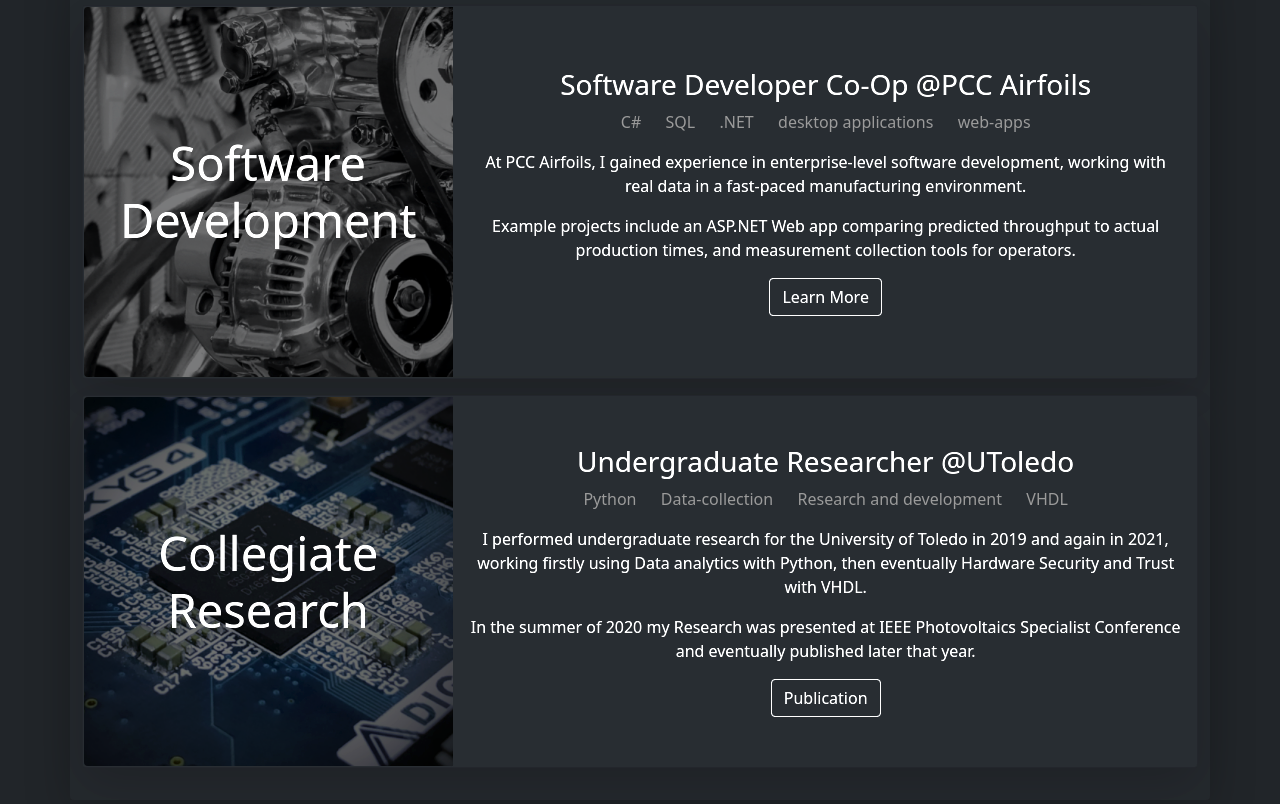
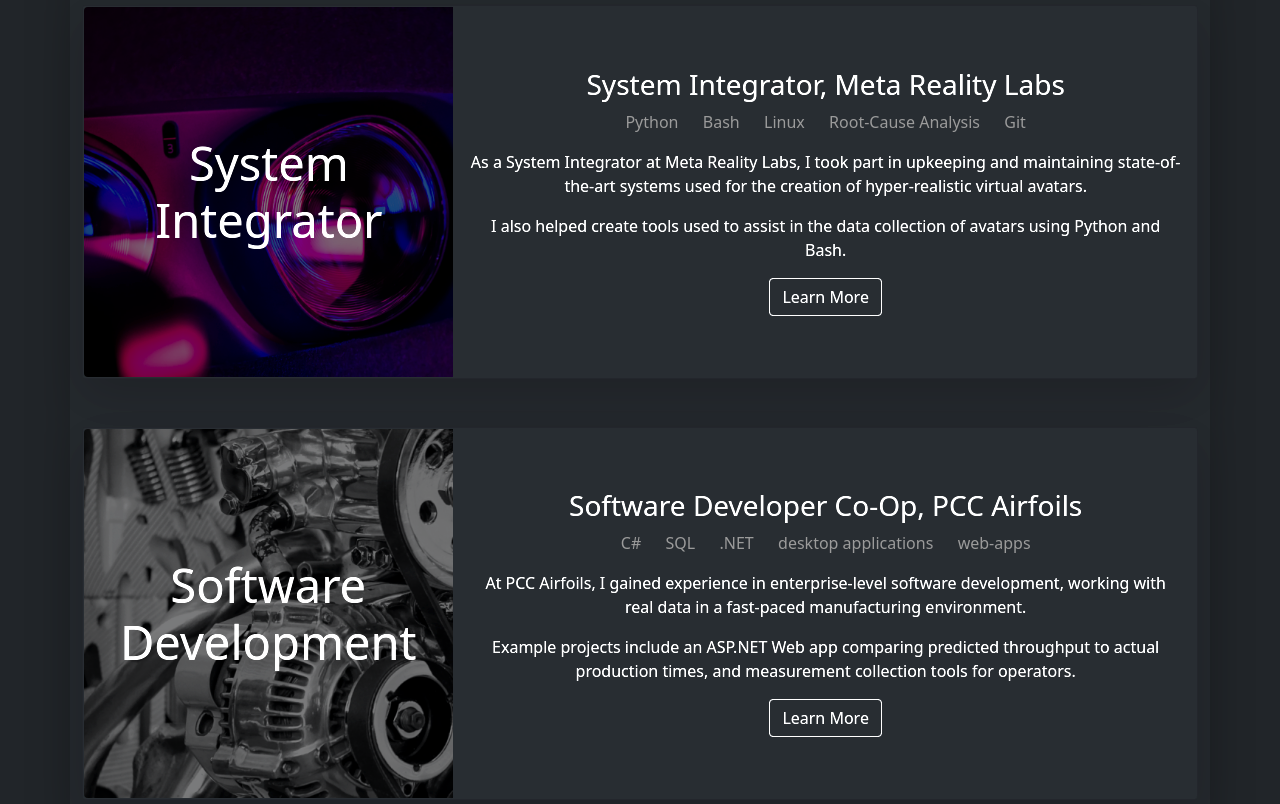
Before and after one commit to ShultzWilliam/ShultzWilliam.github.io, a plain HTML site: page index.html in a window 1280 px wide. Shown: the part 1838-2642 px from the top of the page. Drawn offline with nearby package versions, Linux system fonts and the light colour scheme.

Commit message:
Added experience

```diff
--- a/index.html
+++ b/index.html
@@ -87,10 +87,35 @@
     <div class="container divider" style="height: 10vh;"> </div>
 
     <!--Work Experience-->
-    <div id="WorkExperience" class="container-fluid bg-dark text-white subSection">
-        <div class="mx-auto bg-dark container shadow-lg rounded popOut actualBox py-3">
+    <div id="WorkExperience" class="container-fluid bg-dark text-white subSection py-3">
+        <div class="mx-auto bg-dark container shadow-lg rounded popOut actualBox">
             <h3 class="display-4 pb-3 pt-3 text-center">Work Experience</h3>
-            <div class="card mb-3 text-white bg-dark shadow-lg mx-auto popOut">
+
+            <div class="card mb-5 text-white bg-dark shadow-lg mx-auto popOut">
+                <div class="row g-0">
+                    <div class="col-md-4 d-md-none d-lg-block">
+                        <div class="card text-white border-dark bg-dark">
+                                <img src="img/vr.png" class="img-fluid cardPic rounded-start" alt="...">
+                                <div class="card-img-overlay d-flex justify-content-center align-items-center">
+                                    <p class=" display-5 card-text text-center growingElement">System <br>Integrator</p>
+                                </div>
+                        </div>
+                    </div>
+                    <div class="col-md-8 m-auto">
+                        <div class="card-body text-center">
+                            <h3 class="heading-6">System Integrator, Meta Reality Labs</h3>
+                            <div class="container">
+                                <p class="extraText">Python &emsp; Bash &emsp; Linux &emsp; Root-Cause Analysis &emsp; Git</p>
+                                <p>As a System Integrator at Meta Reality Labs, I took part in upkeeping and maintaining state-of-the-art systems used for the creation of hyper-realistic virtual avatars.</p>
+                                <p>I also helped create tools used to assist in the data collection of avatars using Python and Bash.</p>
+                                <a href="https://www.pccairfoils.com/" target="_blank" class="btn btn-outline-light" role="button">Learn More</a>
+                            </div>
+                        </div>
+                    </div>
+                </div>
+            </div>
+
+            <div class="card mb-5 text-white bg-dark shadow-lg mx-auto popOut">
                 <div class="row g-0">
                     <div class="col-md-4 d-md-none d-lg-block">
                         <div class="card text-white border-dark bg-dark">
@@ -102,7 +127,7 @@
                     </div>
                     <div class="col-md-8 m-auto">
                         <div class="card-body text-center">
-                        <h3 class="heading-6">Software Developer Co-Op @PCC Airfoils</h3>
+                            <h3 class="heading-6">Software Developer Co-Op, PCC Airfoils</h3>
                             <div class="container">
                                 <p class="extraText">C# &emsp; SQL &emsp; .NET &emsp; desktop applications &emsp; web-apps</p>
                                 <p>At PCC Airfoils, I gained experience in enterprise-level software development, working with real data in a fast-paced manufacturing environment.</p>
@@ -114,7 +139,7 @@
                 </div>
             </div>
 
-            <div class="card mb-3 text-white bg-dark shadow-lg mx-auto popOut">
+            <div class="card mb-5 text-white bg-dark shadow-lg mx-auto popOut">
                 <div class="row g-0">
                     <div class="col-md-4 d-md-none d-lg-block">
                         <div class="card text-white border-dark bg-dark">
@@ -126,7 +151,7 @@
                     </div>
                     <div class="col-md-8 m-auto">
                         <div class="card-body text-center">
-                        <h3 class="heading-6 text-center">Undergraduate Researcher @UToledo</h3>
+                            <h3 class="heading-6 text-center">Undergraduate Researcher, UToledo</h3>
                             <div class="container">
                                 <p class="extraText">Python &emsp; Data-collection &emsp; Research and development &emsp; VHDL</p>
                                 <p>I performed undergraduate research for the University of Toledo in 2019 and again in 2021, working firstly using Data analytics with Python, then eventually Hardware Security and Trust with VHDL.</p>
@@ -140,7 +165,7 @@
         </div>
     </div>
 
-    <div class="container divider d-md-none d-lg-none" style="height: 800px;"></div>
+    <div class="container divider d-md-none d-lg-none" style="height: 1800px;"></div>
 
     <!--Projects-->
     <div id="Projects" class="container-fluid bg-dark text-white subSection">
@@ -195,7 +220,7 @@
             </div>
         </div>
     </div>
-    <div class="container divider d-md-none d-lg-none" style="height: 350px;"></div>
+    <div class="container divider d-md-none d-lg-none" style="height: 500px;"></div>
 
     <!--Contact Me-->
     <div id="contactMe" class="container-fluid bg-dark text-white text-center">
```
Also changed, not shown: img/vr.png (added). Lines whose indentation alone changed are shown as unchanged.
